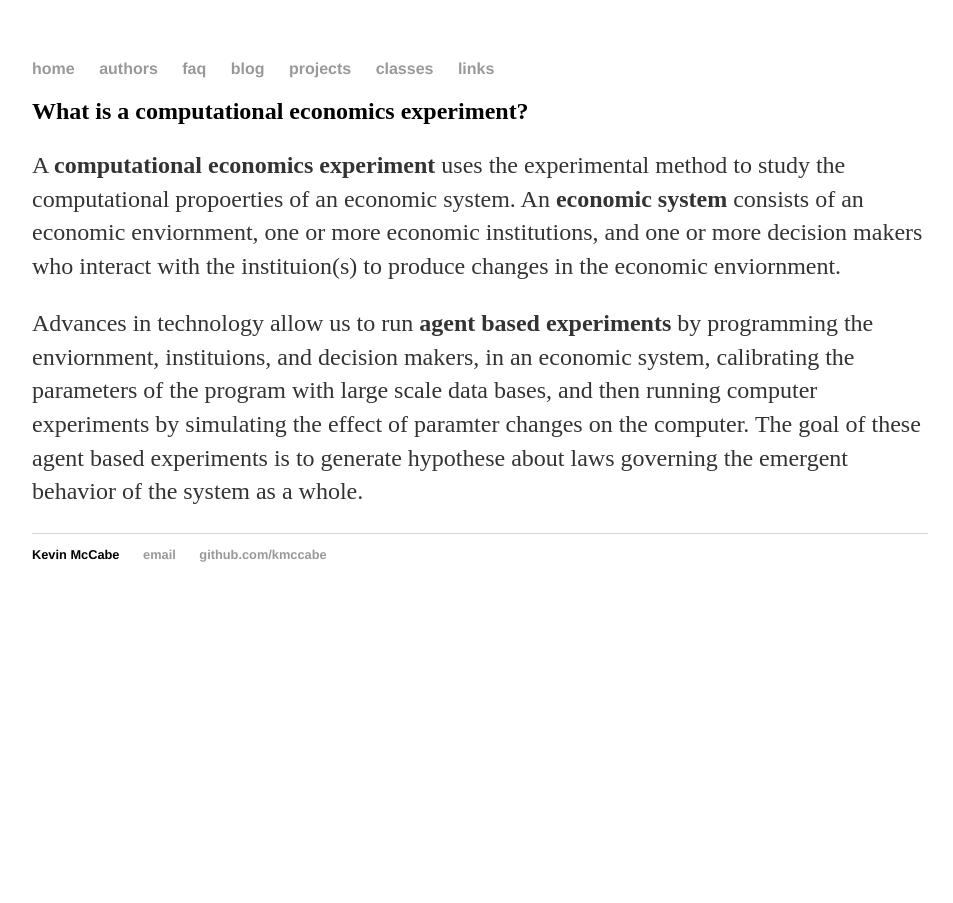
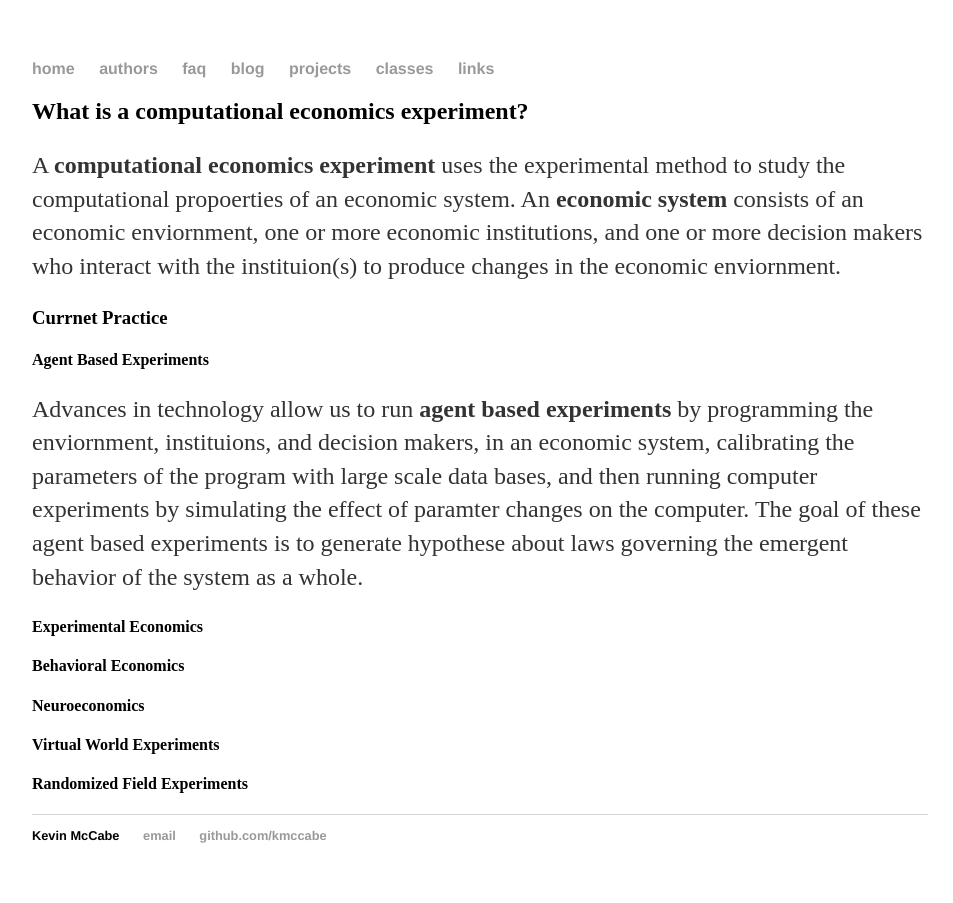
Before and after one commit to Kmccabe/KAM.github.io, a Jekyll site: the page built from _faqs/00001_computational_economics_experiment.md, in a window 1280 px wide. Shown: the whole page, without its empty margins (160-1113 px from the left). Built offline with Jekyll 4.4.1, drawn with Linux system fonts in a browser that asks for light colours.

Commit message:
Update 00001_computational_economics_experiment.md

```diff
--- a/_faqs/00001_computational_economics_experiment.md
+++ b/_faqs/00001_computational_economics_experiment.md
@@ -5,4 +5,13 @@ layout: faq
 ---
 A **computational economics experiment** uses the experimental method to study the computational propoerties of an economic system.  An **economic system** consists of an economic enviornment, one or more economic institutions, and one or more decision makers who interact with the instituion(s) to produce changes in the economic enviornment.
 
+### Currnet Practice
+
+#### Agent Based Experiments
 Advances in technology allow us to run **agent based experiments** by programming the enviornment, instituions, and decision makers, in an economic system, calibrating the parameters of the program with large scale data bases, and then running computer experiments by simulating the effect of paramter changes on the computer.  The goal of these agent based experiments is to generate hypothese about laws governing the emergent behavior of the system as a whole.
+
+#### Experimental Economics
+#### Behavioral Economics
+#### Neuroeconomics
+#### Virtual World Experiments
+#### Randomized Field Experiments
```
